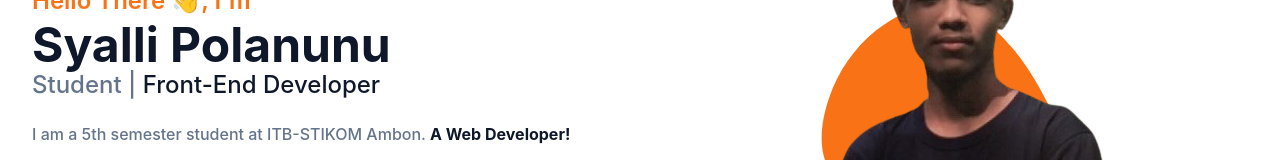
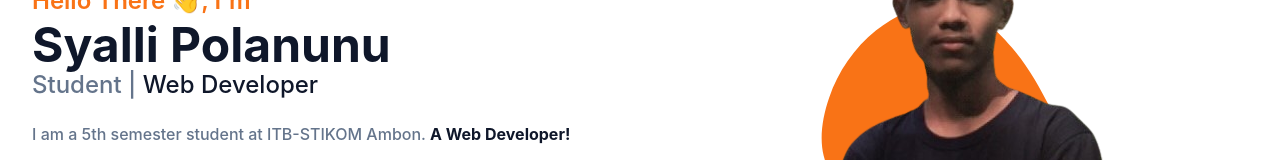
Before and after one commit to alii16/portfolio-me, a website: page index.html in a window 1280 px wide. Shown: the part 286-446 px from the top of the page. Drawn offline with Linux system fonts and the light colour scheme.

Commit message:
updated hero section

```diff
--- a/index.html
+++ b/index.html
@@ -90,7 +90,7 @@
                             Polanunu</span>
                     </h1>
                     <h2 class="font-medium text-secondary text-lg mb-5 lg:text-2xl">Student |
-                        <span class="text-dark dark:text-white">Front-End Developer</span>
+                        <span class="text-dark dark:text-white">Web Developer</span>
                     </h2>
                     <p class="font-medium text-secondary mb-10 leading-relaxed">I am a 5th semester student at
                         ITB-STIKOM Ambon.
```
